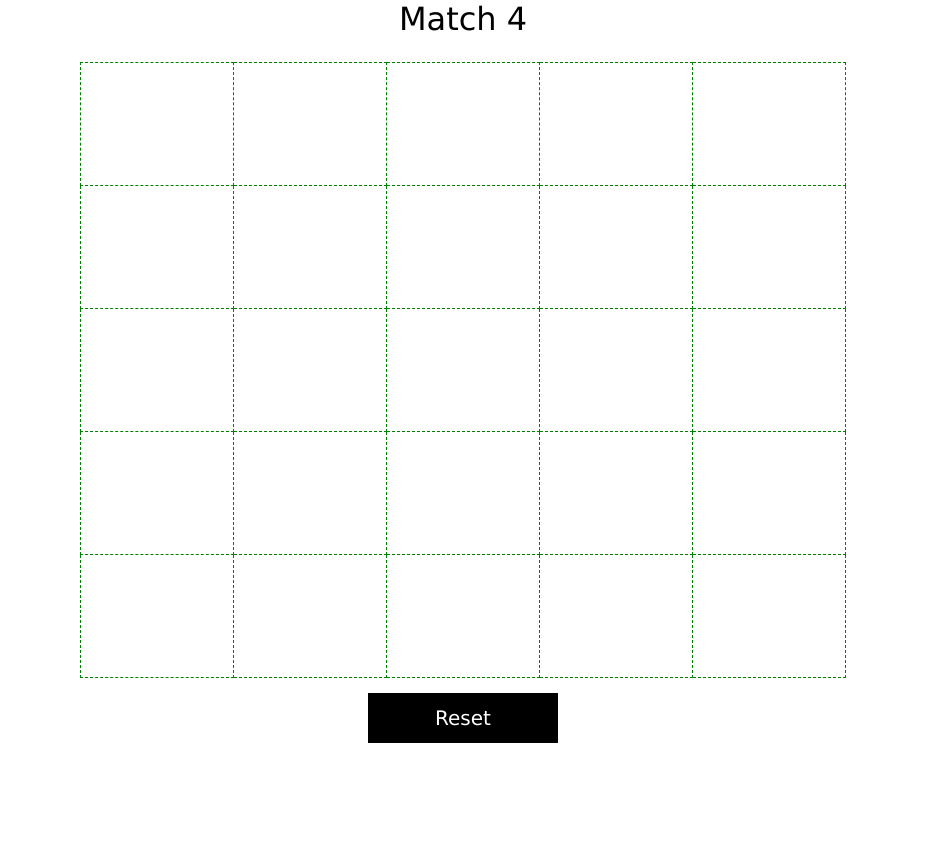
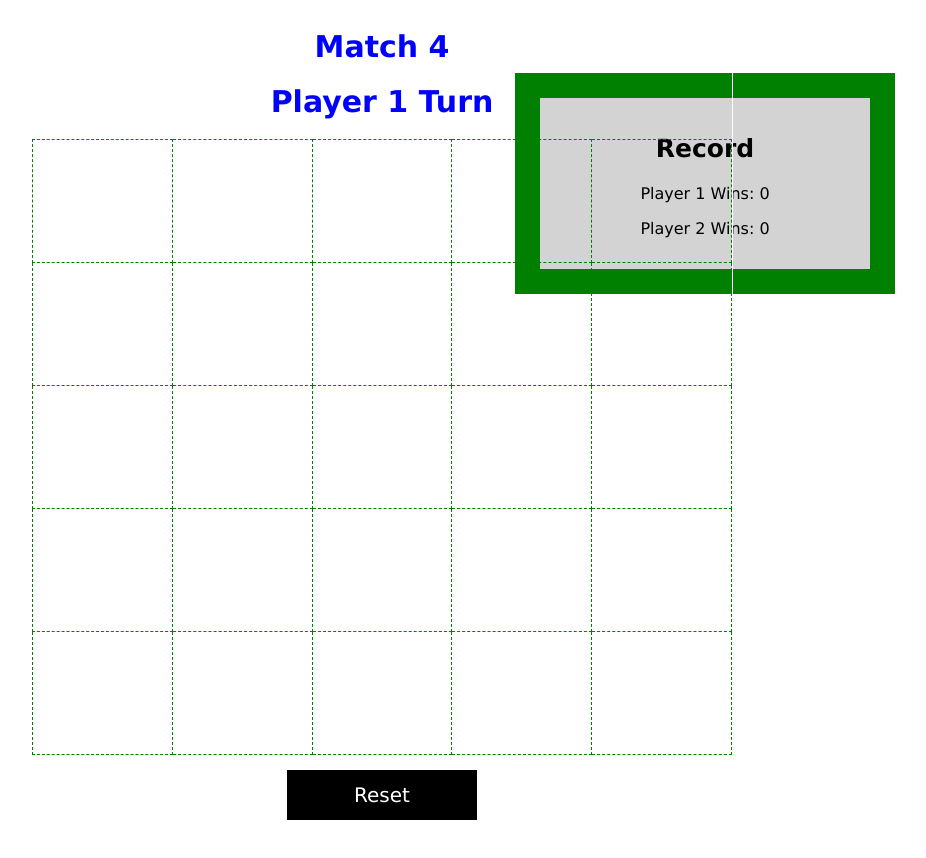
Before and after one commit to ysongh/match4, a plain HTML site: page game.html in a window 1280 px wide. Shown: the whole page, without its empty margins (177-1103 px from the left). Drawn offline with Linux system fonts and the light colour scheme.

Commit message:
Added Record

```diff
--- a/action.js
+++ b/action.js
@@ -1,3 +1,9 @@
+"use strict";
+
+// isX determines which letter is next (X,O)
+var isX = true;
+var winX = 0;
+var winY = 0;
 var possibleWinners =
 {
 	winningCombinations:
@@ -28,7 +34,7 @@
 		{p1:0, p2:6, p3:12, p4:18},
 		{p1:6, p2:12, p3:18, p4:24},
 		{p1:4, p2:8, p3:12, p4:16},
-		{p1:8, p2:12, p3:18, p4:20},
+		{p1:8, p2:12, p3:16, p4:20},
 		{p1:1, p2:7, p3:13, p4:19},
 		{p1:3, p2:7, p3:11, p4:15},
 		{p1:5, p2:11, p3:17, p4:23},
@@ -36,13 +42,17 @@
 	]
 };
 
-// isX determines which letter is next (X,O)
-var isX = true;
+function pointXY()
+{
+	var playerX = document.getElementById("playerX");
+	var playerY = document.getElementById("playerY");
+	playerX.innerHTML = "Player 1 Wins: " + winX;
+	playerY.innerHTML = "Player 2 Wins: " + winY;
+}
 
 function reset()
 {
 	var gameStatus = document.getElementById("gameStatus");
-
 	var moves = document.querySelectorAll("#game tbody td");
 
 	for (var i = 0; i < moves.length; i++) {
@@ -50,12 +60,13 @@
 		moves[i].className = "clear";
 	}
 	gameStatus.innerHTML = " ";
+	pointXY();
 }
 
 function move(pThis)
 {
 	var gameStatus = document.getElementById("gameStatus");
-
+	var turn = document.getElementById("turn");
 	// get all the td from the td
 	var moves = document.querySelectorAll("#game tbody td");
 
@@ -68,10 +79,12 @@
 		if (isX)
 		{
 			pThis.innerHTML = "X";
+			turn.innerHTML = "Player 2 Turn";
 		}
 		else
 		{
 			pThis.innerHTML = "O";
+			turn.innerHTML = "Player 1 Turn";
 		}
 		isX = !isX;
 	}
@@ -90,6 +103,7 @@
 			moves[e.p2].className = "winner";
 			moves[e.p3].className = "winner";
 			moves[e.p4].className = "winner";
+			gainPoint(m1);
 			return false;
 		}
 		else
@@ -99,3 +113,16 @@
 			return true;
 	});
 }
+
+function gainPoint(m1)
+{
+	if (m1 == "X")
+	{
+		winX +=1;
+		return window.winX;
+	}
+	else{
+		winY +=1;
+		return window.winY;
+	}
+}
--- a/game.html
+++ b/game.html
@@ -8,10 +8,11 @@
     </script>
 
 </head>
-<body>
-    <div id="divBody">
+<body onload="pointXY()">
+    <div class="divBody">
         <table id="game" class="game">
-            <caption>Match 4</caption>
+            <h1>Match 4</h1>
+            <h1 id = "turn">Player 1 Turn</h1>
             <tbody>
                 <tr>
                     <td onclick="move(this)"> </td>
@@ -50,8 +51,13 @@
                 </tr>
             </tbody>
         </table>
+        <button class="resetButton" onclick="reset()">Reset</button>
+        <p id="gameStatus"></p>
     </div>
-    <button class="resetButton" onclick="reset()">Reset</button>
-    <p id="gameStatus"></p>
+    <div class="divRecord">
+        <h2>Record</h2>
+        <p id="playerX"></p>
+        <p id="playerY"></p>
+    </div>
 </body>
 </html>
--- a/style.css
+++ b/style.css
@@ -1,10 +1,16 @@
 *{
     font-family: Verdana;
     text-align: center;
-    margin: 0 auto;
 }
 body{
     height: 1000px;
+}
+h1{
+    font-size: 30px;
+    color: blue;
+}
+h2{
+    font-size: 25px;
 }
 table.game caption{
     font-size: 200%;
@@ -17,6 +23,16 @@
     width:700px;
     height:700px;
     border:solid 1px white;
+    margin-left: 200px;
+    position: absolute;
+}
+.divRecord{
+    background-color: lightgrey;
+    width: 300px;
+    border: 25px solid green;
+    padding: 15px;
+    margin: 65px 200px 20px 125px;
+    float:right;
 }
 .game tbody td{
     border: green 1px dashed;
@@ -24,6 +40,7 @@
     width: 150px;
     font-size: 50px;
     text-align: center;
+    margin: 0 auto;
 }
 .game tfoot td{
     text-align: center;
```
